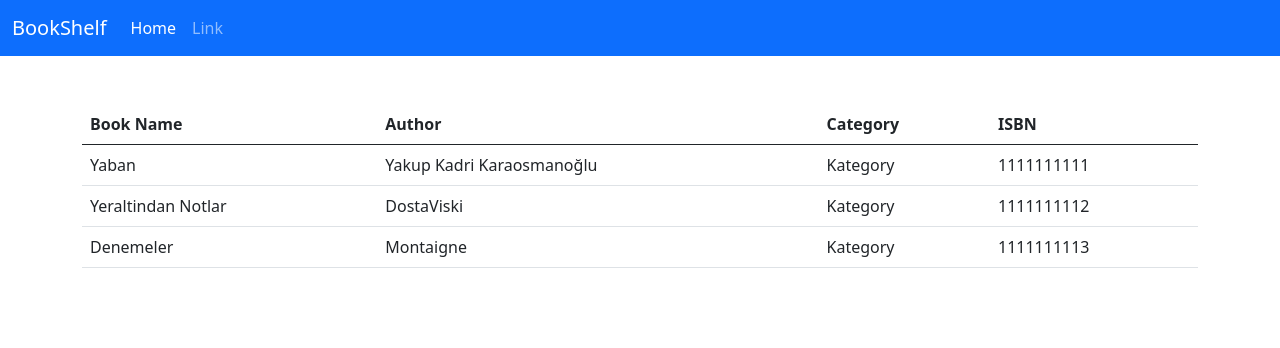
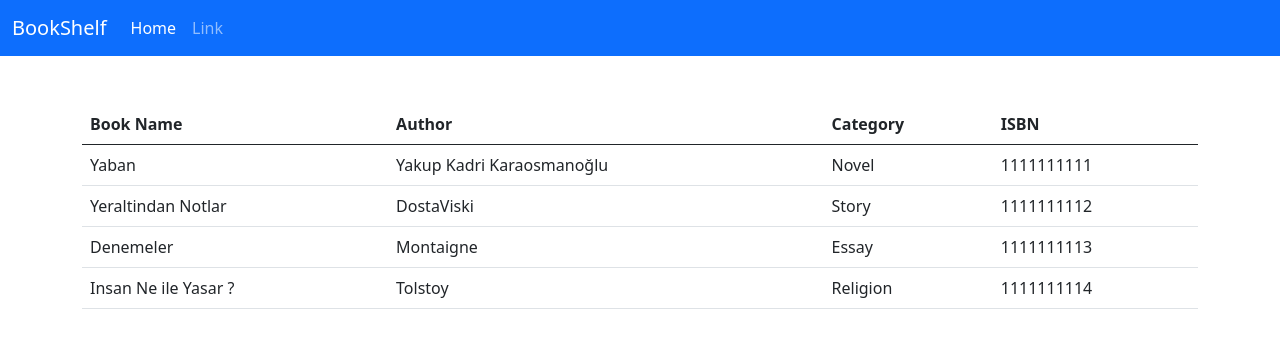
Before and after one commit to mkocerim/react-library2, a React (Create React App) app: page / in a window 1280 px wide. Shown: the top 348 px of the page. Built offline with nearby package versions, Linux system fonts and the light colour scheme; data requests are answered from the project's data file.

Commit message:
Loading added

```diff
--- a/db.json
+++ b/db.json
@@ -5,38 +5,50 @@
             "name":"Yaban",
             "author": "Yakup Kadri Karaosmanoğlu",
             "isbn":"1111111111",
-            "cathegoryId":1
+            "categoryId":1
         },
         {
             "id":2,
             "name":"Yeraltindan Notlar",
             "author": "DostaViski",
             "isbn":"1111111112",
-            "cathegoryId":2
+            "categoryId":2
         },
         {
             "id":2,
             "name":"Denemeler",
             "author": "Montaigne",
             "isbn":"1111111113",
-            "cathegoryId":3
+            "categoryId":3
+        },
+        {
+            "id":4,
+            "name":"Insan Ne ile Yasar ?",
+            "author": "Tolstoy",
+            "isbn":"1111111114",
+            "categoryId":4
         }
 
     ],
     "categories":[
         {
             "id": 1,
-            "name":"Roman"
+            "name":"Novel"
 
         },
         {
             "id": 2,
-            "name":"Hikaye"
+            "name":"Story"
 
         },
         {
-            "id": 1,
-            "name":"Deneme"
+            "id": 3,
+            "name":"Essay"
+
+        },
+        {
+            "id": 4,
+            "name":"Religion"
 
         }
     ]
--- a/src/components/ListBooks.js
+++ b/src/components/ListBooks.js
@@ -1,26 +1,39 @@
 import React, { useEffect, useState } from "react";
 import axios from "axios";
+import Loading from "./Loading";
 
 const ListBooks = (props) => {
   const [books, setBooks] = useState(null);
+  const [categories, setCategories] = useState(null);
 
   useEffect(() => {
     // fetch("http://localhost:3004/books",{method:"get "});
     axios
       .get("http://localhost:3004/books")
-      .then((res) => {
-        console.log(res);
-        setBooks(res.data)
+      .then((resBook) => {
+        console.log(resBook);
+        setBooks(resBook.data);
+        axios
+          .get("http://localhost:3004/categories")
+          .then((resCat) => {
+            console.log(resCat);
+            setTimeout(()=>{
+                setCategories(resCat.data);
+
+            },3000)
           })
-      .catch((err) => console.log("catch blog",err));
+          .catch((errCat) => console.log("Categories catch blog", errCat));
+      })
+
+      .catch((errBook) => console.log("Book catch blog", errBook));
   }, []);
 
-  if(books ===null){
-    return(
-        <div>
-            <h1>LOADING...</h1>
-        </div>
-    )
+  if (books === null || categories === null) {
+    return (
+
+        <Loading/>
+
+    );
   }
 
   return (
@@ -32,27 +45,23 @@ const ListBooks = (props) => {
             <th scope="col">Author</th>
             <th scope="col">Category</th>
             <th scope="col">ISBN</th>
-
           </tr>
         </thead>
         <tbody>
-            {
-                books.map((book)=>{
+          {books.map((book) => {
+            const category = categories.find(
+              (cat) => cat.id === book.categoryId
+            );
 
-                    return(
+            return (
               <tr>
                 <td>{book.name}</td>
                 <td>{book.author}</td>
-                        <td>Kategory</td>
+                <td>{category.name}</td>
                 <td>{book.isbn}</td>
               </tr>
-
             );
-                })
-            }
-
-
-
+          })}
         </tbody>
       </table>
     </div>
--- /dev/null
+++ b/src/components/Loading.js
@@ -0,0 +1,27 @@
+import React from "react";
+
+const Loading = () => {
+  return (
+    <div
+      classNameName="container d-flex justify-content alings-item-center"
+      style={{
+        widows: "100vw",
+        height: "100vh",
+        display: "flex",
+        justifyContent: "center",
+        alignItems: "center",
+      }}
+    >
+     <button className="btn btn-primary mx-1" type="button" >
+  <span className="spinner-grow spinner-grow-lg"  aria-hidden="true"></span>
+  <span className="visually-hidden">Loading...</span>
+</button>
+<button className="btn btn-primary" type="button" >
+  <span className="spinner-grow spinner-grow-lg"  aria-hidden="true"></span>
+  Loading...
+</button>
+    </div>
+  );
+};
+
+export default Loading;
```
Lines whose indentation alone changed are shown as unchanged.
